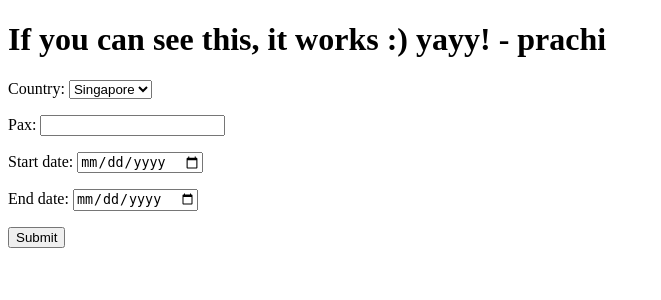
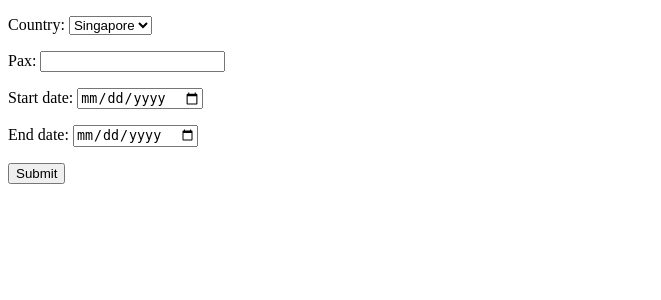
Before and after one commit to prachisuthar/ESC_Hotel_Booking, a Django app: page / in a window 1280 px wide. Shown: the top 300 px of the page, without its empty margins (0-661 px from the left). Run offline with Django 4.2, Linux system fonts and the light colour scheme.

Commit message:
Update home.html

```diff
--- a/escproject/templates/home.html
+++ b/escproject/templates/home.html
@@ -7,7 +7,7 @@
     <title>Document</title>
 </head>
 <body>
-    <h1>If you can see this, it works :) yayy! - prachi</h1>
+
     <form action="" method="POST">
 
         {% csrf_token %} {{ form.as_p }}
```
